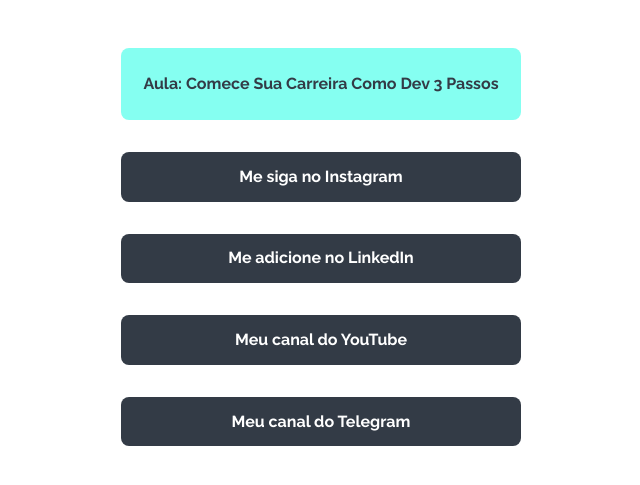
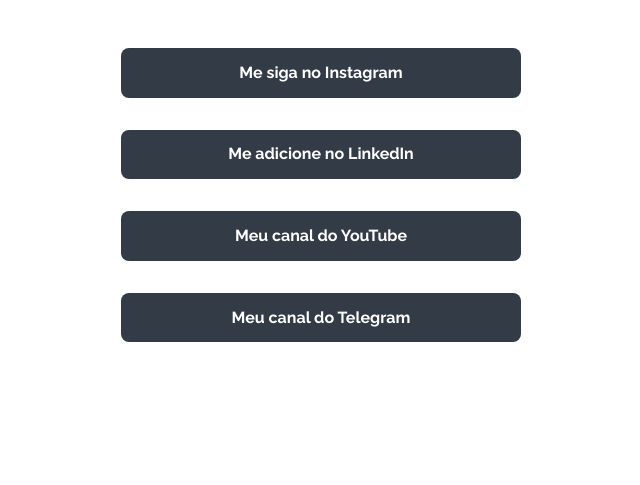
Before and after one commit to pedromarins/pedromarins.github.io, a Jekyll site: the page built from links/index.html, in a window 1280 px wide. Shown: the top 485 px of the page, without its empty margins (319-959 px from the left). Built offline with Jekyll 4.4.1, drawn with Linux system fonts in a browser that asks for light colours.

Commit message:
Atualizando linktree do fim da Campanha 18

```diff
--- a/links/index.html
+++ b/links/index.html
@@ -6,7 +6,7 @@ permalink: /links/
 ---
 <nav class="tree">
     <ul class="tree-list">
-        <li class="tree-item"><a target="_blank" href="https://conquistesuavaga.com/3-passos-instagram" class="tree-link tree-link--featured">Aula: Comece Sua Carreira Como Dev 3 Passos</a></li>
+        <!-- <li class="tree-item"><a target="_blank" href="https://conquistesuavaga.com/3-passos-instagram" class="tree-link tree-link--featured">Aula: Comece Sua Carreira Como Dev 3 Passos</a></li> -->
         <li class="tree-item"><a target="_blank" href="https://instagram.com/opedromarins" class="tree-link">Me siga no Instagram</a></li>
         <li class="tree-item"><a target="_blank" href="https://www.linkedin.com/in/pedromarins/" class="tree-link">Me adicione no LinkedIn</a></li>
         <li class="tree-item"><a target="_blank" href="https://www.youtube.com/c/opedromarins/?sub_confirmation=1" class="tree-link">Meu canal do YouTube</a></li>
```
